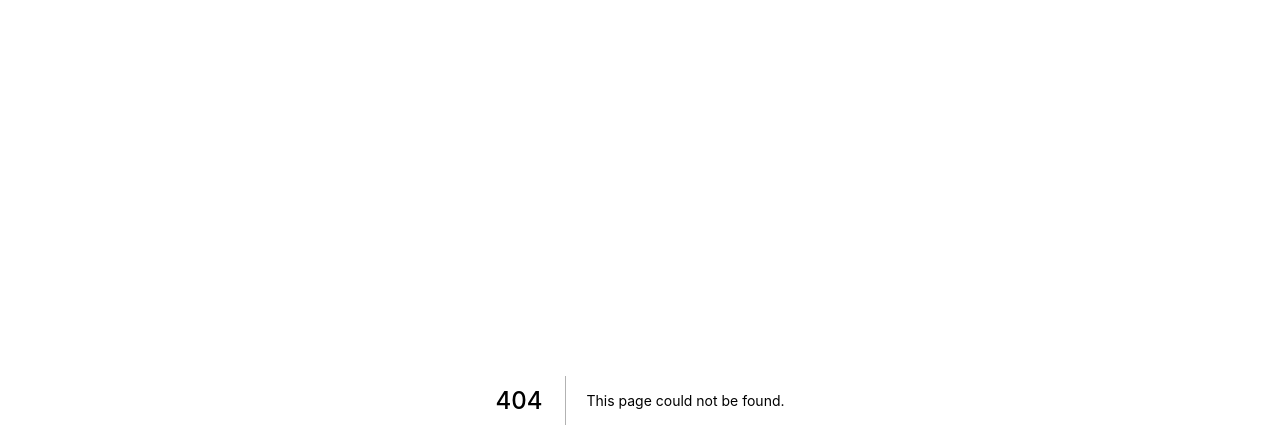
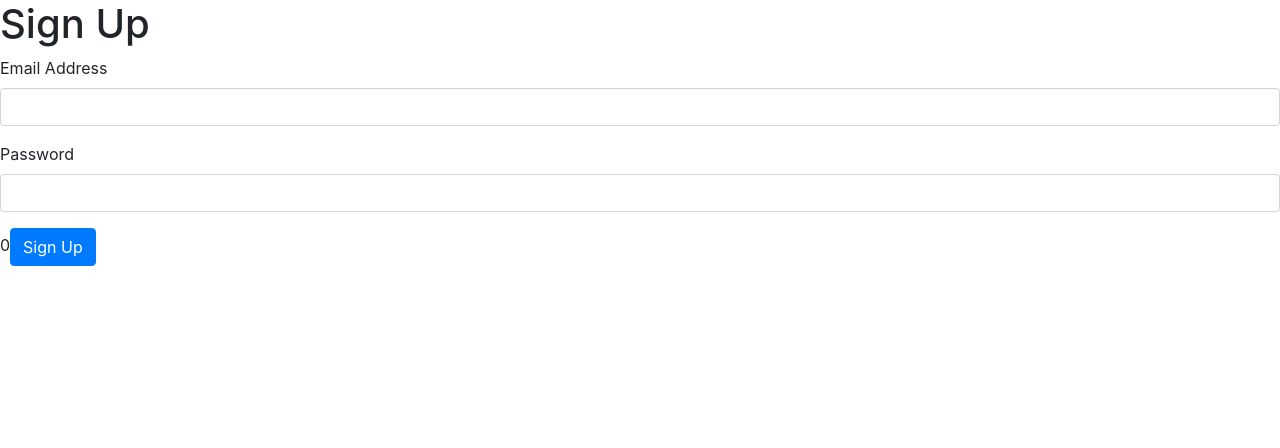
Before and after one commit to lfalmeida/ticketing, a Next.js app in the folder client/: page /auth/signup in a window 1280 px wide. Before the commit this address had no page. Shown: the top 448 px of the page. Built offline with nearby package versions, Linux system fonts and the light colour scheme.

Commit message:
initiating signin form

```diff
--- a/client/package.json
+++ b/client/package.json
@@ -7,6 +7,8 @@
     "dev": "next"
   },
   "dependencies": {
+    "axios": "^0.21.1",
+    "bootstrap": "^4.6.0",
     "next": "^10.0.9",
     "react": "^17.0.2",
     "react-dom": "^17.0.2"
--- /dev/null
+++ b/client/pages/_app.js
@@ -0,0 +1,6 @@
+import 'bootstrap/dist/css/bootstrap.css';
+
+const App = ({ Component, pageProps }) => {
+  return <Component {...pageProps} />
+};
+export default App;
--- /dev/null
+++ b/client/pages/auth/signup.js
@@ -0,0 +1,49 @@
+import { useState } from 'react';
+import axios from 'axios';
+
+const SignUp = () => {
+  const [email, setEmail] = useState('');
+  const [password, setPassword] = useState('');
+  const [errors, setErrors] = useState([]);
+
+  const onSubmit = async event => {
+    event.preventDefault();
+    try {
+      const response = await axios.post('/api/users/signup', {
+        email, password
+      });
+    } catch (err) {
+      setErrors(err.response.data.errors);
+    }
+  };
+
+  return (
+    <form onSubmit={onSubmit}>
+      <h1>Sign Up</h1>
+      <div className="form-group">
+        <label>Email Address</label>
+        <input
+          value={email}
+          onChange={e => setEmail(e.target.value)}
+          className="form-control" />
+      </div>
+      <div className="form-group">
+        <label>Password</label>
+        <input
+          value={password}
+          onChange={e => setPassword(e.target.value)}
+          type="password"
+          className="form-control" />
+      </div>
+      {errors.length && <div className="alert alert-danger">
+        <h4>Ooops...</h4>
+        <ul className="my-0">
+          {errors.map(err => <li key={err.message}>{err.message}</li>)}
+        </ul>
+      </div>}
+      <button className="btn btn-primary">Sign Up</button>
+    </form>
+  );
+}
+
+export default SignUp;
```
Also changed, not shown: 1 other file (tests, documents, lock files or other folders).
